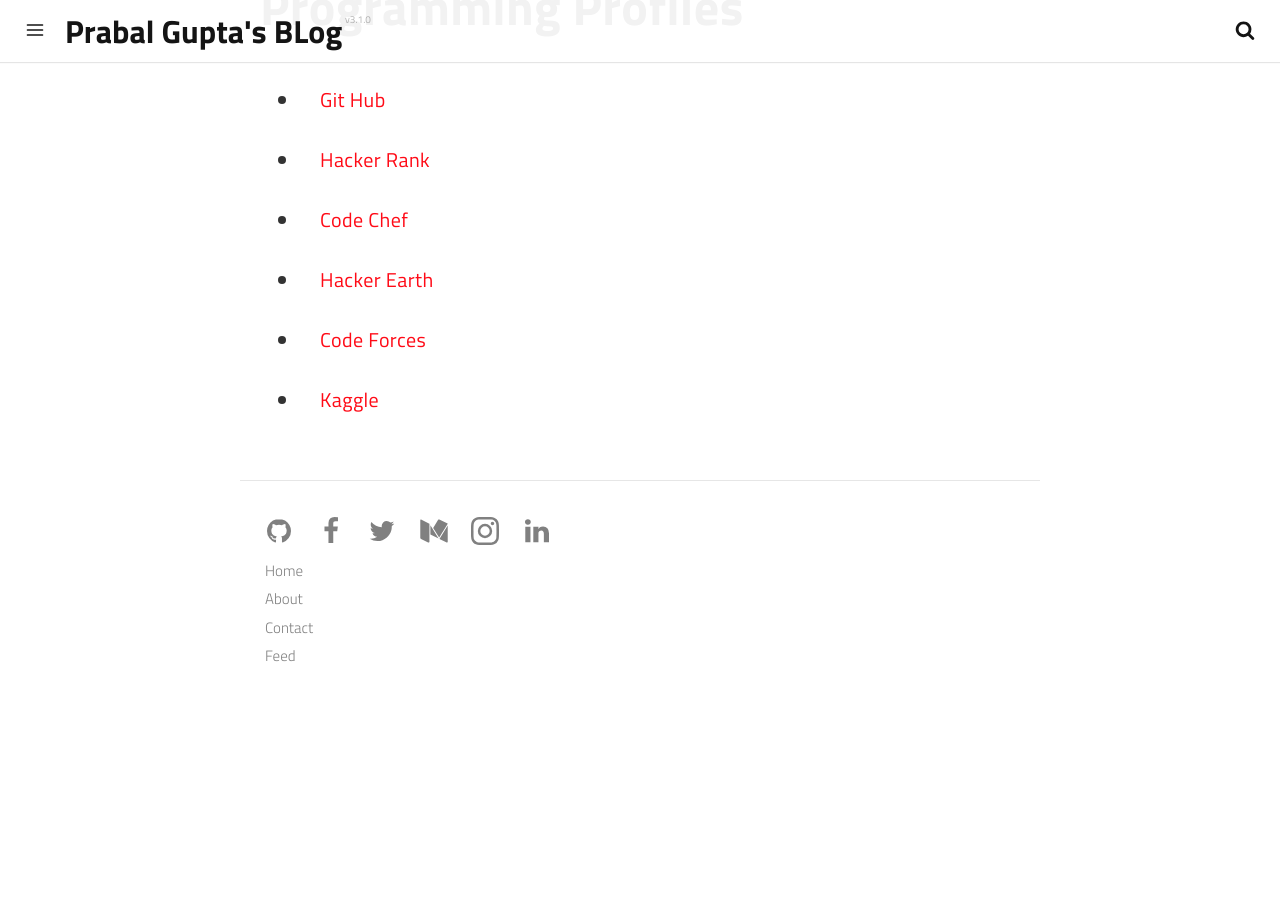
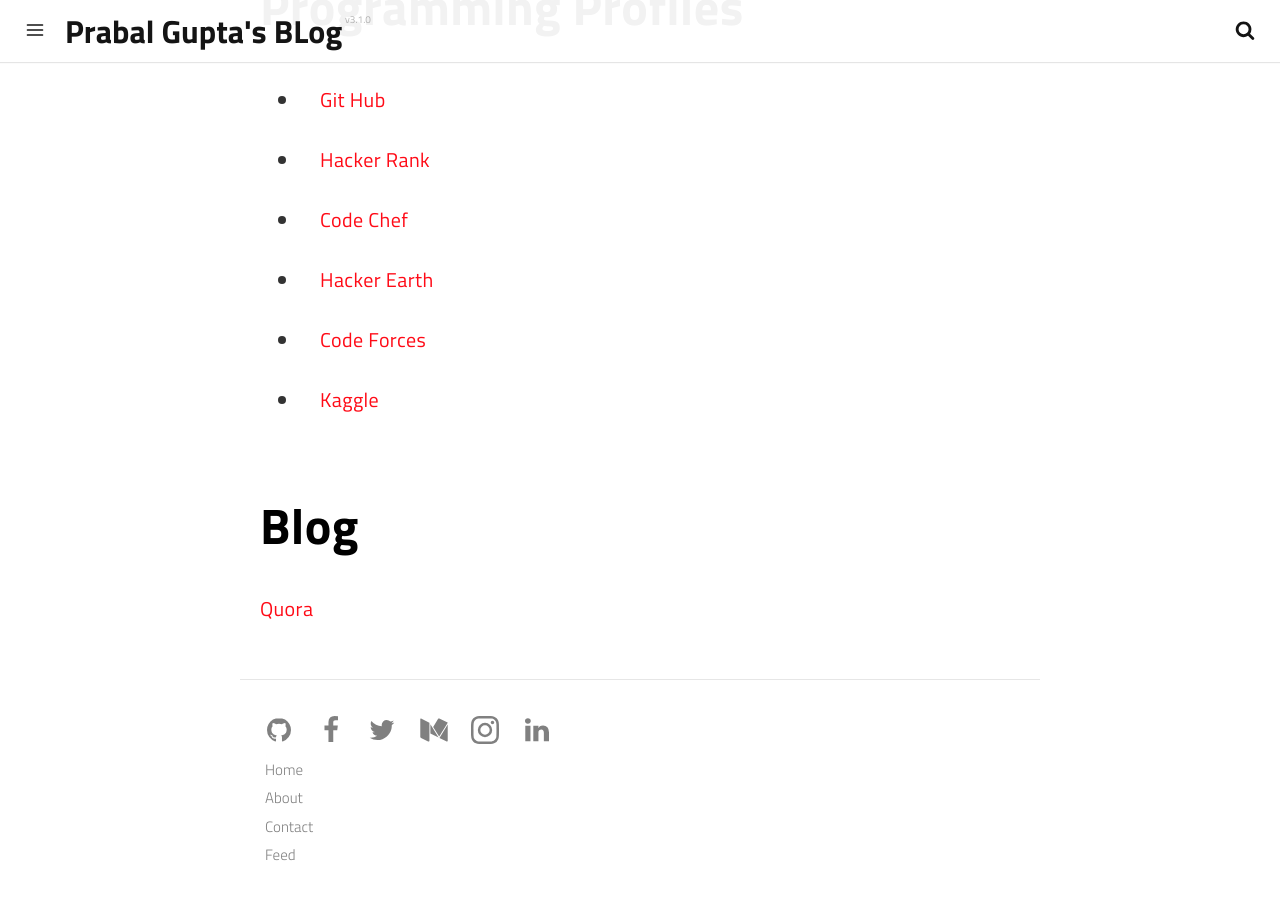
Before and after one commit to prabalgupta12/prabalgupta12.github.io, a Jekyll site: the page built from pages/about.md, in a window 1280 px wide and 900 px high, scrolled down 1384 px. Built offline with Jekyll 4.4.1, drawn with Linux system fonts in a browser that asks for light colours; a script that is not in the unit is left out; before the commit the page ends 2085 px from its top, so only the background shows below that.

Commit message:
other links

```diff
--- a/pages/about.md
+++ b/pages/about.md
@@ -35,3 +35,6 @@ I believe that everything is possible with dedication and resilience.
 * [Code Forces](http://codeforces.com/profile/prabalgupta4343)
 
 * [Kaggle](https://www.kaggle.com/prabalgupta5)
+
+# Blog
+[Quora](https://www.quora.com/profile/Prabal-Gupta-21)
```
Also changed, not shown: 2 other files.
